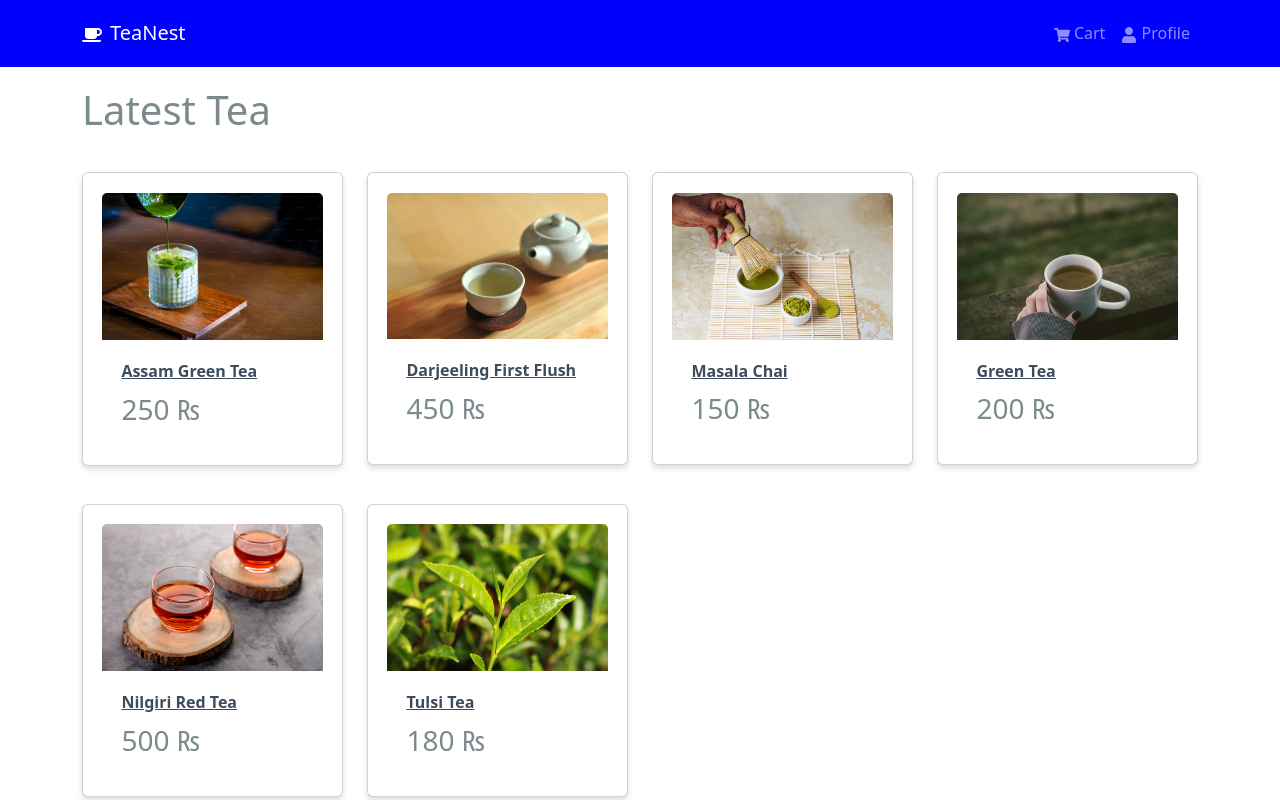
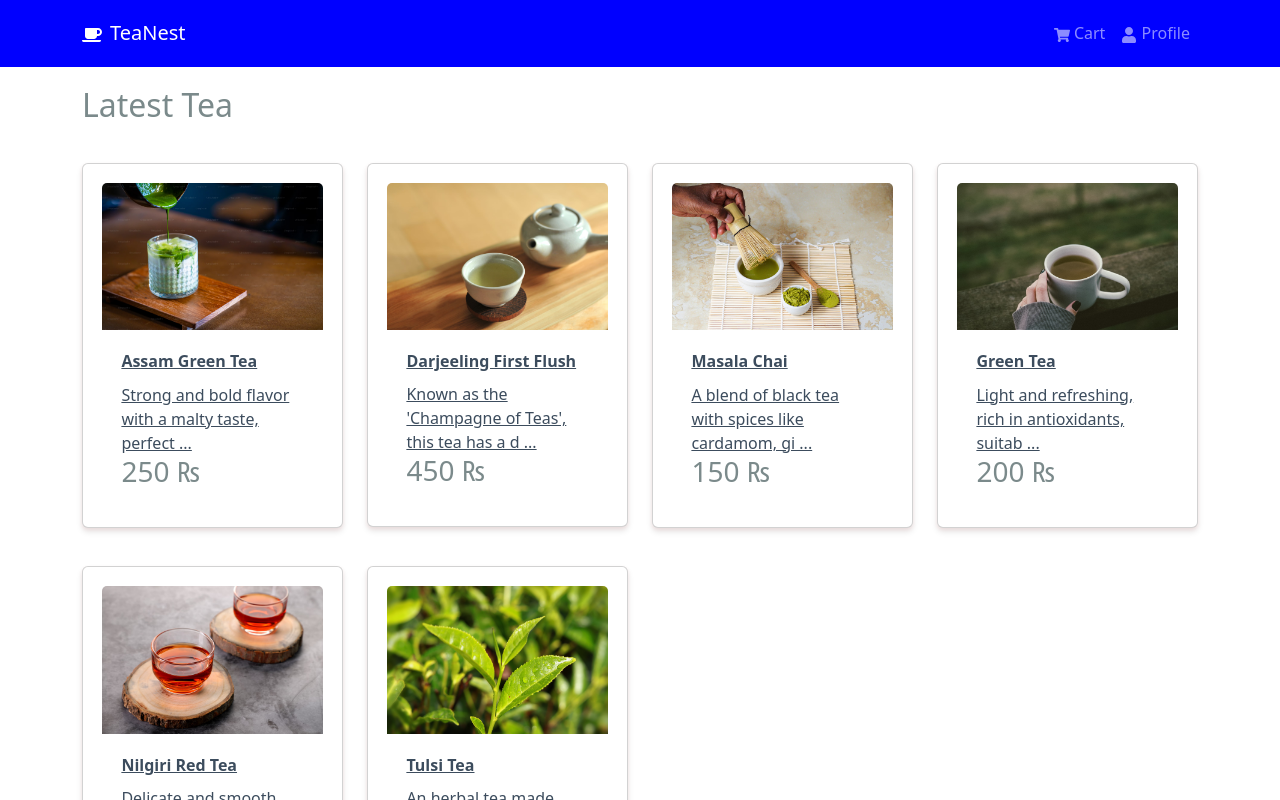
Before and after one commit to hriday123-bot/TeaBloom, a React (Create React App) app in the folder frontend/: page / in a window 1280 px wide. Shown: the top 800 px of the page. Built offline with nearby package versions, Linux system fonts and the light colour scheme.

Commit message:
react router dom set-up completed

```diff
--- a/frontend/package.json
+++ b/frontend/package.json
@@ -12,6 +12,7 @@
     "react-bootstrap": "^2.10.9",
     "react-dom": "^19.0.0",
     "react-icons": "^5.5.0",
+    "react-router-dom": "^7.2.0",
     "react-scripts": "5.0.1",
     "web-vitals": "^2.1.4"
   },
--- a/frontend/src/App.js
+++ b/frontend/src/App.js
@@ -1,7 +1,8 @@
 import { Container } from "react-bootstrap";
+import { Outlet } from "react-router-dom";
 import Header from "./components/Header";
 import Footer from "./components/Footer";
-import HomeScreen from "./screens/HomeScreen";
+// import HomeScreen from "./screens/HomeScreen";
 
 const App=()=>{
   return (
@@ -9,7 +10,7 @@ const App=()=>{
       <Header />
       <main className="py-3">
         <Container>
-           <HomeScreen/>
+           <Outlet/>
         </Container>
       </main>
       <Footer />
--- a/frontend/src/components/Data.js
+++ b/frontend/src/components/Data.js
@@ -1,20 +1,24 @@
 import React from 'react'
 import { Card } from 'react-bootstrap'
+import { Link } from 'react-router-dom'
 
 
 const Data = ({data}) => {
   return (
     <Card className="my-3 p-3 rounded">
-        <a href={`/data/${data._id}`}>
+        <Link href={`/data/${data._id}`}>
            <Card.Img src={data.image} variant='top' />
-        </a>
+        </Link>
 
         <Card.Body>
-            <a href={`/data/${data._id}`}>
+            <Link href={`/data/${data._id}`}>
                <Card.Title as="div">
                    <strong>{data.name}</strong>
                </Card.Title>
-            </a>
+               <Card.Text style={{font:'5px'}}>
+                   {data.description.substring(0, 50)+" ..."}
+               </Card.Text>
+            </Link>
             <Card.Text as='h3'>
                 {data.price} ₨
             </Card.Text>
--- a/frontend/src/index.js
+++ b/frontend/src/index.js
@@ -1,15 +1,25 @@
 import React from 'react';
 import ReactDOM from 'react-dom/client';
+import {createBrowserRouter,createRoutesFromElements,Route,RouterProvider} from 'react-router-dom'
 // import 'bootstrap/dist/css/bootstrap.min.css'
 import './assets/styles/bootstrap.custom.css';
 import './assets/styles/index.css';
 import App from './App';
 import reportWebVitals from './reportWebVitals';
+import HomeScreen from './screens/HomeScreen';
+
+const router = createBrowserRouter(
+  createRoutesFromElements(
+    <Route path="/" element={<App />}>
+      <Route index={true} path='/' element={<HomeScreen />} />
+    </Route>
+  )
+);
 
 const root = ReactDOM.createRoot(document.getElementById('root'));
 root.render(
   <React.StrictMode>
-    <App />
+    <RouterProvider router={router}/>
   </React.StrictMode>
 );
 
--- a/frontend/src/screens/HomeScreen.js
+++ b/frontend/src/screens/HomeScreen.js
@@ -7,7 +7,7 @@ import Data from '../components/Data'
 const HomeScreen = () => {
   return (
     <>
-        <h1>Latest Tea</h1>
+        <h2>Latest Tea</h2>
         <Row >
             {data.map((data)=>(
                 <Col key={data._id} sm={12} md={6} lg={4} xl={3}>
```
Also changed, not shown: 2 other files (tests, documents, lock files or other folders).
